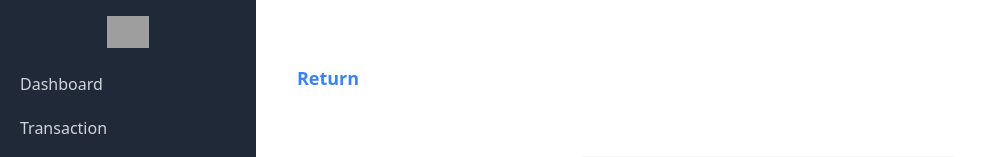
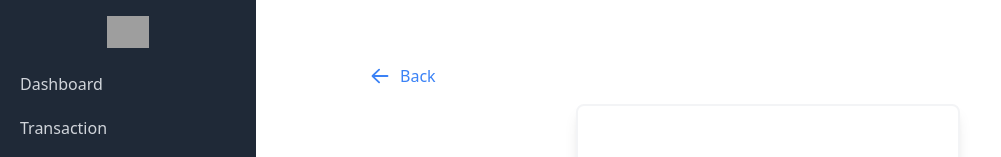
Before and after one commit to jackleZac/myFinanceApp, a React (Vite) app: page /add-income in a window 1280 px wide. Shown: the top 157 px of the page, without its empty margins (0-1001 px from the left). Built offline with nearby package versions, Linux system fonts and the light colour scheme; no server answers; grey boxes are pictures that could not be loaded.

Commit message:
update AddIncome & AddTransaction page

```diff
--- a/src/pages/AddIncome.jsx
+++ b/src/pages/AddIncome.jsx
@@ -2,7 +2,8 @@ import React, { useState, useEffect } from 'react';
 import { useNavigate } from 'react-router-dom'
 import axios from 'axios';
 import { Listbox, ListboxButton, ListboxOptions, ListboxOption } from '@headlessui/react';
-import { CheckIcon, ChevronUpDownIcon } from '@heroicons/react/20/solid';
+import { ArrowLeftIcon ,CheckIcon, ChevronUpDownIcon } from '@heroicons/react/20/solid';
+
 
 export default function AddIncome() {
   const [newIncomeDetails, setNewIncomeDetails] = useState({
@@ -57,9 +58,9 @@ export default function AddIncome() {
     <div className='grid grid-cols-1'>
       <button
           onClick={handleExitClick}
-          className='block px-4 py-6 my-10 w-36 font-bold text-blue-500 text-lg'
+          className='w-24 py-4 px-2 ml-24 mt-12 flex flex-rows text-blue-500'
         >
-          Return
+          <ArrowLeftIcon className='size-6 mx-2'/><p className='block font-medium text-md hover:underline'>Back</p>
       </button>
       <form
         onSubmit={(e) => {
--- a/src/pages/AddTransaction.jsx
+++ b/src/pages/AddTransaction.jsx
@@ -2,7 +2,7 @@ import React, { useState, useEffect } from 'react';
 import axios from 'axios';
 import { useNavigate } from 'react-router-dom'
 import { Listbox, ListboxButton, ListboxOptions, ListboxOption } from '@headlessui/react';
-import { CheckIcon, ChevronUpDownIcon } from '@heroicons/react/20/solid';
+import { ArrowLeftIcon, CheckIcon, ChevronUpDownIcon } from '@heroicons/react/20/solid';
 
 const categories = [
   { id: 1, name: 'Housing' },
@@ -74,9 +74,9 @@ export default function AddExpense() {
     <div className='grid grid-cols-1'>
       <button
           onClick={handleExitClick}
-          className='block px-4 py-6 my-10 w-36 font-bold text-blue-500 text-lg'
+          className='w-24 py-4 px-2 ml-24 mt-12 flex flex-rows text-blue-500'
         >
-          Return
+          <ArrowLeftIcon className='size-6 mx-2'/><p className='block font-medium text-md hover:underline'>Back</p>
       </button>
       <form
         onSubmit={(e) => {
```
